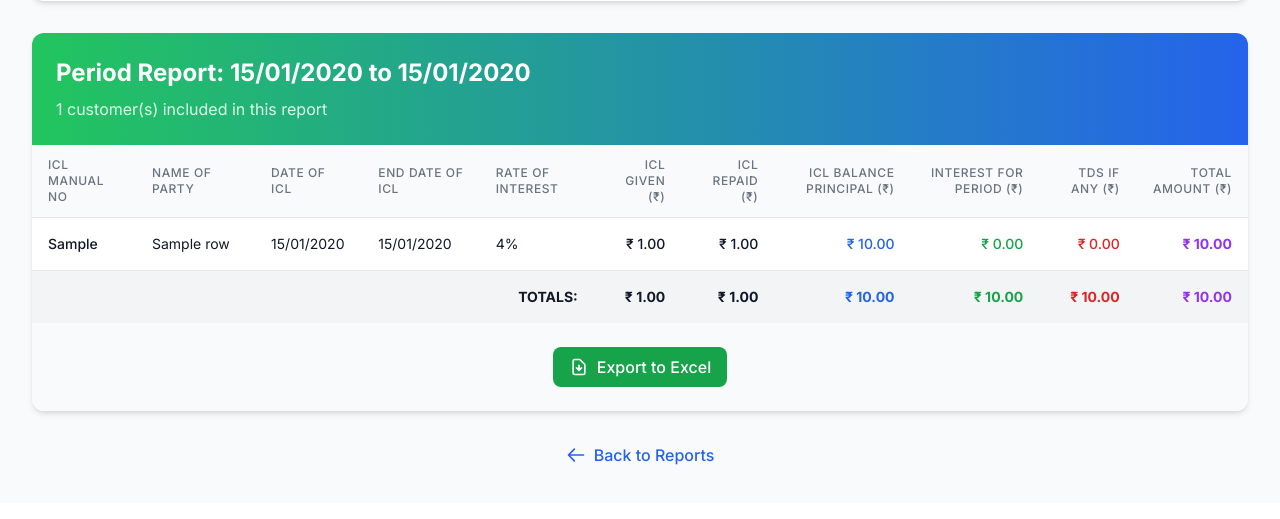
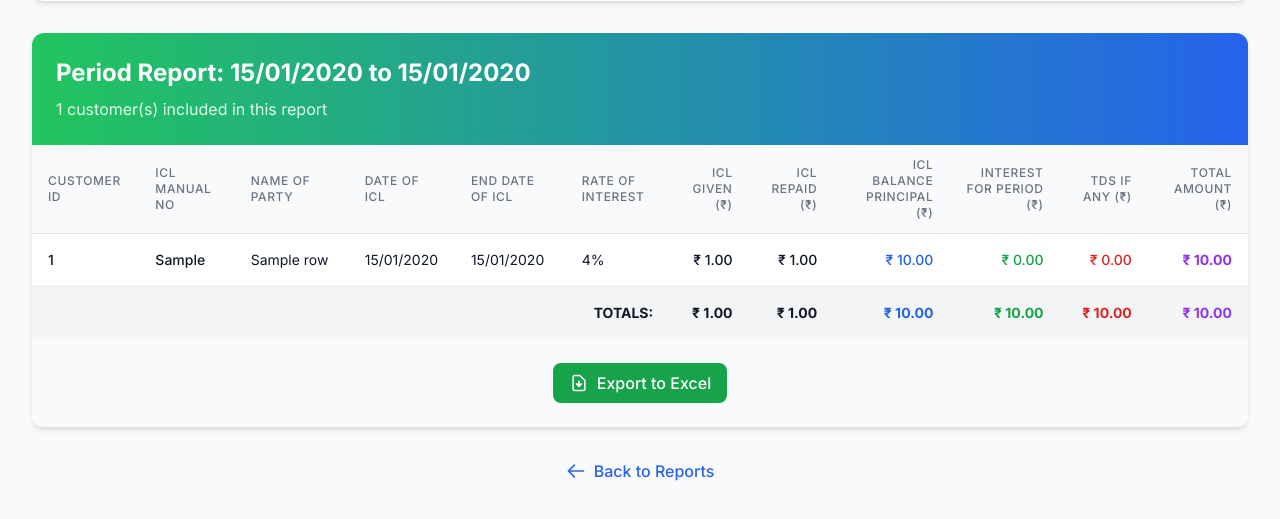
Before and after one commit to Ashmit12092000/ICL_Ledger, a Flask app: template templates/period_based_report.html in a window 1280 px wide. Shown: the part 376-895 px from the top of the page. Before the commit the page ends 841 px from the top, so only its background shows below. Run offline with Flask 3, Linux system fonts and the light colour scheme; the template is opened without the code that fills it: most values are stand-ins (such as "Sample title", 1, 10 or a date in 2020); some libraries are stand-ins or nearby versions.

Commit message:
Update period_based_report.html

```diff
--- a/templates/period_based_report.html
+++ b/templates/period_based_report.html
@@ -53,6 +53,7 @@
             <table class="min-w-full divide-y divide-gray-200">
                 <thead class="bg-gray-50">
                     <tr>
+                        <th class="px-4 py-3 text-left text-xs font-medium text-gray-500 uppercase tracking-wider">Customer ID</th>
                         <th class="px-4 py-3 text-left text-xs font-medium text-gray-500 uppercase tracking-wider">ICL Manual No</th>
                         <th class="px-4 py-3 text-left text-xs font-medium text-gray-500 uppercase tracking-wider">Name of Party</th>
                         <th class="px-4 py-3 text-left text-xs font-medium text-gray-500 uppercase tracking-wider">Date of ICL</th>
@@ -69,6 +70,7 @@
                 <tbody class="bg-white divide-y divide-gray-200">
                     {% for row in report_data %}
                     <tr class="hover:bg-gray-50 transition-colors duration-150">
+                        <td class="px-4 py-4 whitespace-nowrap text-sm font-medium text-gray-900">{{ row.customer_id }}</td>
                         <td class="px-4 py-4 whitespace-nowrap text-sm font-medium text-gray-900">{{ row.icl_manual_no }}</td>
                         <td class="px-4 py-4 whitespace-nowrap text-sm text-gray-900">{{ row.customer_name }}</td>
                         <td class="px-4 py-4 whitespace-nowrap text-sm text-gray-900">{{ row.icl_start_date | format_date }}</td>
@@ -92,7 +94,7 @@
                 <!-- Summary Row -->
                 <tfoot class="bg-gray-100">
                     <tr class="font-bold">
-                        <td colspan="5" class="px-4 py-4 text-right text-sm font-bold text-gray-900">TOTALS:</td>
+                        <td colspan="6" class="px-4 py-4 text-right text-sm font-bold text-gray-900">TOTALS:</td>
                         <td class="px-4 py-4 whitespace-nowrap text-sm text-right font-bold text-gray-900">
                             {{ report_data | sum(attribute='total_given') | format_currency }}
                         </td>
@@ -146,6 +148,7 @@ function exportToExcel() {
 
     // Headers
     csv.push([
+        'Customer ID',
         'ICL Manual No',
         'Name of Party',
         'Date of ICL',
@@ -162,6 +165,7 @@ function exportToExcel() {
     // Data rows
     {% for row in report_data %}
     csv.push([
+        '{{ row.customer_id }}',
         '{{ row.icl_manual_no }}',
         '"{{ row.customer_name }}"',
         '{{ row.icl_start_date | format_date }}',
```
